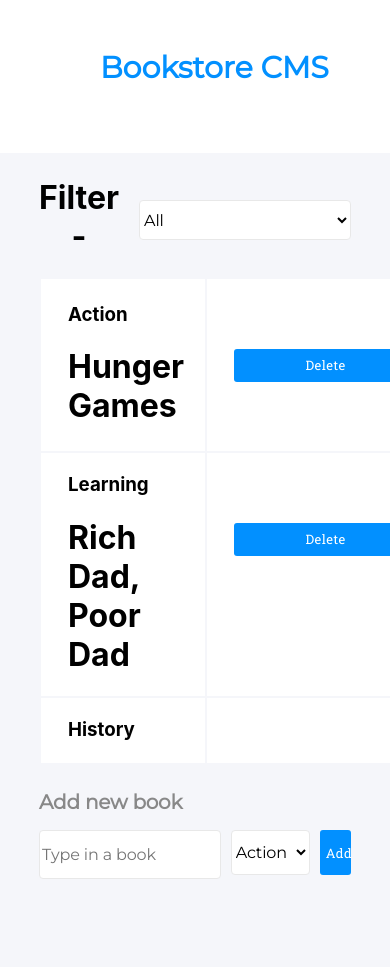
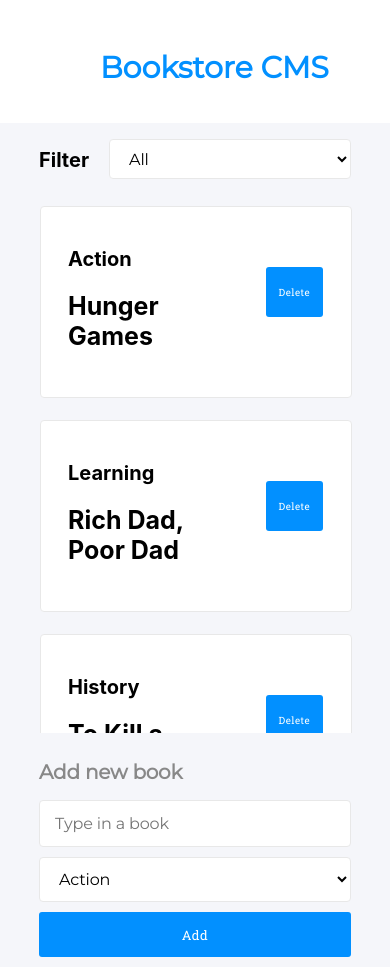
Before and after one commit to mrnadaara/React-Bookstore, a React (Create React App) app: page / in a window 390 px wide. Shown: the top 967 px of the page. Before the commit the page ends 879 px from the top, so only its background shows below. Built offline with nearby package versions, Linux system fonts and the light colour scheme.

Commit message:
updated components according to reviews

```diff
--- a/src/components/App/App.scss
+++ b/src/components/App/App.scss
@@ -8,7 +8,7 @@
 
   .books-list-overflow {
     overflow-y: scroll;
-    height: 600px;
+    max-height: 600px;
     width: 100%;
     display: flex;
     justify-content: center;
@@ -17,7 +17,7 @@
   }
 
   .books-form-container {
-    width: 80%;
+    width: 100%;
     display: flex;
     justify-content: center;
   }
--- a/src/components/Book/Book.jsx
+++ b/src/components/Book/Book.jsx
@@ -4,12 +4,18 @@ import PropTypes from 'prop-types';
 import './Book.scss';
 
 const Book = ({ book, handleRemoveBook }) => (
-  <tr className="book-container">
+  <tr>
     <td>
-      <h3>{ book.category }</h3>
-      <h1>{ book.title }</h1>
+      <div className="book-container">
+        <div>
+          <h3>{ book.category }</h3>
+          <h1>{ book.title }</h1>
+        </div>
+        <div className="button-container">
+          <button type="button" onClick={handleRemoveBook}>Delete</button>
+        </div>
+      </div>
     </td>
-    <td className="button-container"><button type="button" onClick={handleRemoveBook}>Delete</button></td>
   </tr>
 );
 
--- a/src/components/Book/Book.scss
+++ b/src/components/Book/Book.scss
@@ -1,25 +1,30 @@
 .book-container {
   width: 100%;
   height: 170px;
+  padding-bottom: 20px;
+  background-color: #fff;
+  border: solid 1px #e8e8e8;
   border-radius: 4px;
-  border: solid 1px #e8e8e8;
-  background-color: #fff;
-  padding-bottom: 20px;
+  display: flex;
+  justify-content: space-evenly;
+
+  div:first-child {
+    flex-basis: 60%;
+    padding-left: 27px;
+    padding-top: 20px;
+  }
 
   .button-container {
+    flex-basis: 40%;
     display: flex;
     justify-content: center;
     align-items: center;
     height: 170px;
   }
 
-  td {
-    padding-left: 27px;
-  }
-
   button {
-    width: 184px;
-    height: 33px;
+    width: 50%;
+    height: 50px;
     border-radius: 3px;
     border: none;
     background-color: #0290ff;
@@ -33,4 +38,14 @@
     text-align: center;
     color: #fff;
   }
+
+  @media only screen and (max-width: 600px) {
+    h3 {
+      font-size: 20px;
+    }
+
+    h1 {
+      font-size: 25px;
+    }
+  }
 }
--- a/src/components/CategoryFilter/CategoryFilter.jsx
+++ b/src/components/CategoryFilter/CategoryFilter.jsx
@@ -20,7 +20,7 @@ class CategoryFilter extends React.Component {
     const { category } = this.state;
     return (
       <div className="filter-container">
-        <h1>Filter -</h1>
+        <h1>Filter</h1>
         <select name="category" onChange={this.handleFilterChange}>
           {category.map(category => (
             <option key={category}>{ category }</option>
--- a/src/components/CategoryFilter/CategoryFilter.scss
+++ b/src/components/CategoryFilter/CategoryFilter.scss
@@ -7,4 +7,10 @@
     text-align: center;
     margin-top: 15px;
   }
+
+  @media only screen and (max-width: 600px) {
+    h1 {
+      font-size: 20px;
+    }
+  }
 }
--- a/src/components/Header/Header.scss
+++ b/src/components/Header/Header.scss
@@ -3,7 +3,7 @@
   padding-bottom: 29px;
   padding-left: 100px;
   width: 94vw;
-  height: 95px;
+  height: 65px;
   background-color: #fff;
 
   h1 {
@@ -11,7 +11,7 @@
     height: 37px;
     font-family: 'Montserrat', sans-serif;
     font-size: 30px;
-    font-weight: bold;
+    font-weight: bolder;
     font-stretch: normal;
     font-style: normal;
     line-height: normal;
--- a/src/containers/BooksForm/BooksForm.jsx
+++ b/src/containers/BooksForm/BooksForm.jsx
@@ -20,11 +20,13 @@ class BooksForm extends React.Component {
     const { createBook } = this.props;
     const { title, category } = this.state;
     event.preventDefault();
-    createBook({ title, category });
-    this.setState({
-      title: '',
-      category: 'Action',
-    });
+    if (title !== '') {
+      createBook({ title, category });
+      this.setState({
+        title: '',
+        category: 'Action',
+      });
+    }
   };
 
   handleChange = event => {
--- a/src/containers/BooksForm/BooksForm.scss
+++ b/src/containers/BooksForm/BooksForm.scss
@@ -1,5 +1,8 @@
 .form-container {
-  width: 100%;
+  width: 80%;
+  display: flex;
+  justify-content: flex-start;
+  flex-direction: column;
 
   h2 {
     width: 174px;
@@ -17,7 +20,6 @@
   select,
   option,
   input {
-    width: 285px;
     height: 45px;
     border-radius: 4px;
     border: solid 1px #e8e8e8;
@@ -29,24 +31,19 @@
     font-style: normal;
     line-height: normal;
     letter-spacing: -0.15px;
-  }
-
-  select,
-  input {
-    margin-right: 10px;
+    padding: 0 15px;
   }
 
   form {
     display: flex;
-    justify-content: flex-start;
-    margin-left: 0;
+    justify-content: space-around;
 
     input {
-      width: 60%;
+      width: 70%;
     }
 
     select {
-      width: 27%;
+      width: 15%;
     }
 
     button {
@@ -66,4 +63,18 @@
       color: #fff;
     }
   }
+
+  @media only screen and (max-width: 600px) {
+    form {
+      flex-flow: wrap;
+      justify-content: flex-start;
+
+      input,
+      select,
+      button {
+        width: 100%;
+        margin-bottom: 10px;
+      }
+    }
+  }
 }
--- a/src/containers/BooksList/BooksList.scss
+++ b/src/containers/BooksList/BooksList.scss
@@ -3,6 +3,7 @@
 
   table {
     width: 100%;
+    border-spacing: 0 20px;
   }
 
   select {
@@ -23,5 +24,12 @@
     font-style: normal;
     line-height: normal;
     letter-spacing: -0.15px;
+    padding: 0 15px;
+  }
+
+  @media only screen and (max-width: 600px) {
+    button {
+      font-size: 10px;
+    }
   }
 }
```
